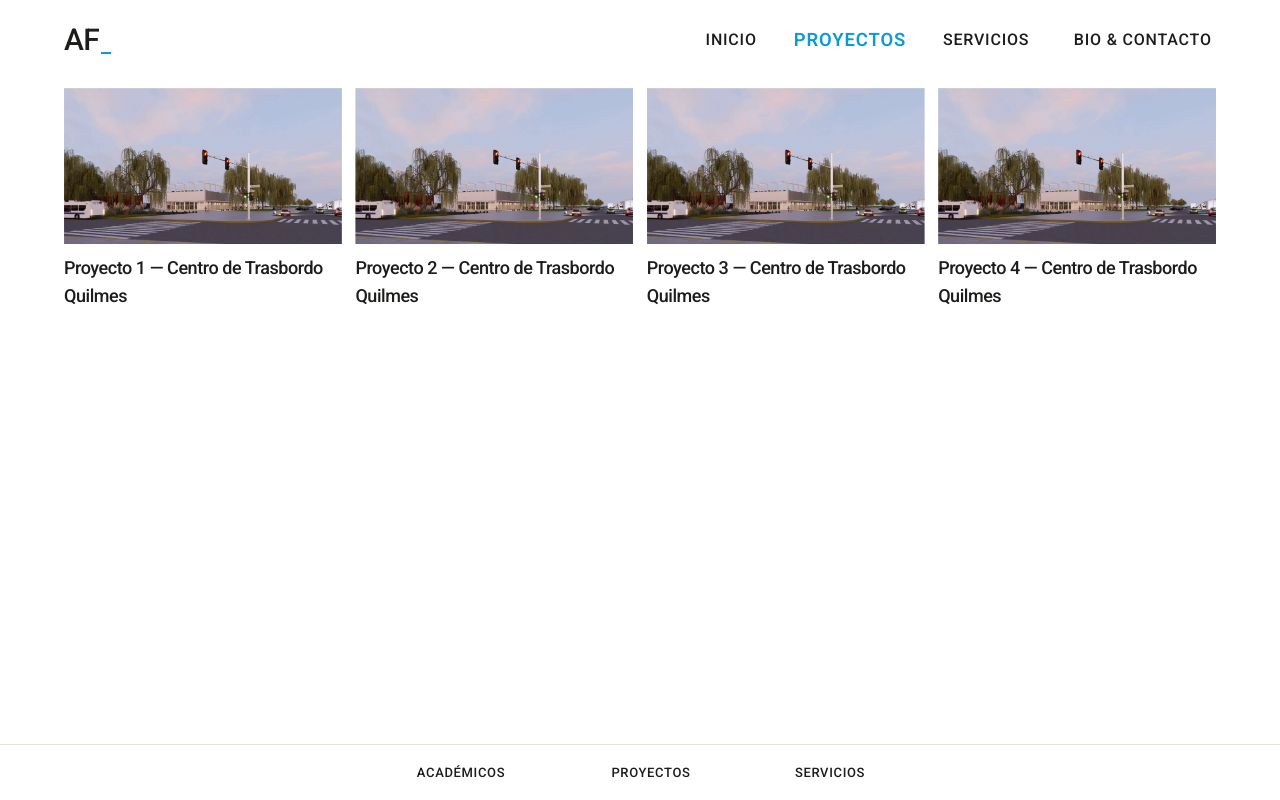
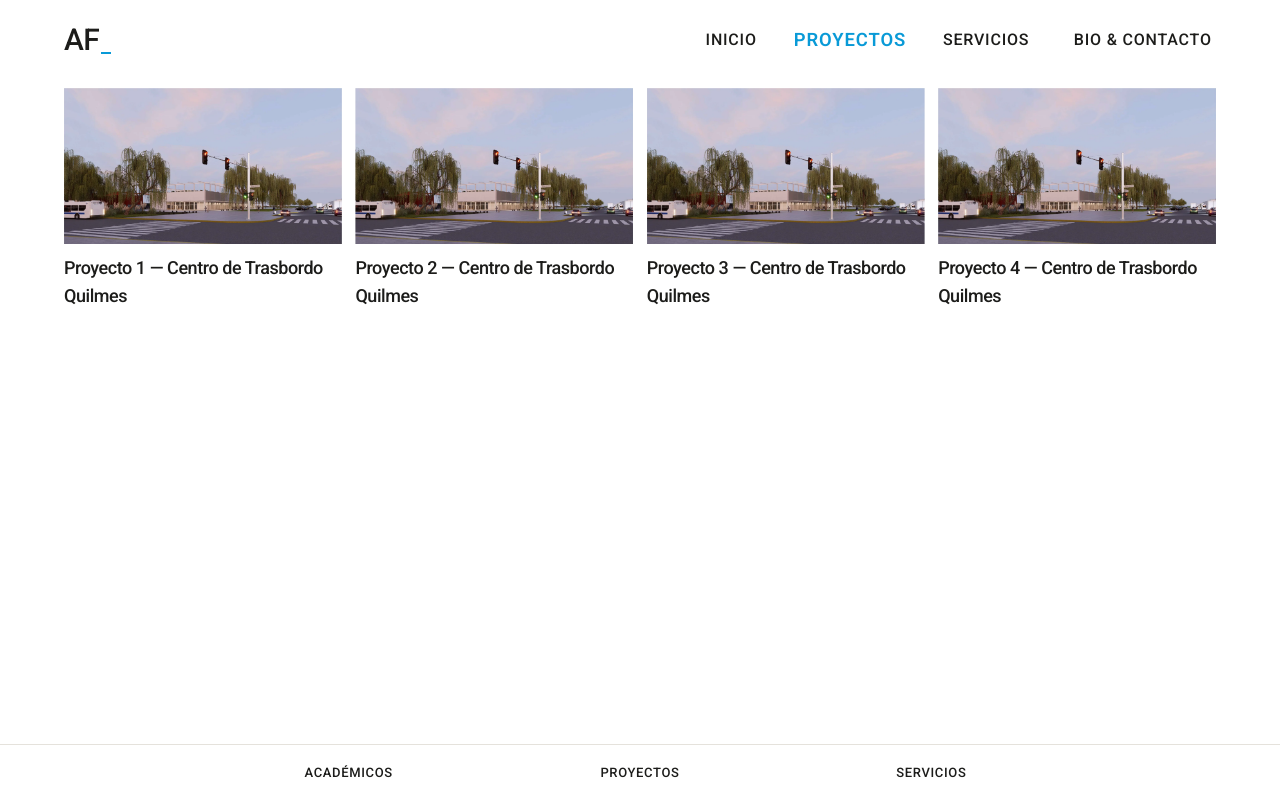
Before and after one commit to AlanAzezian/web-portfolio-agustin, a Next.js app: page /proyectos in a window 1280 px wide. Built offline with nearby package versions, Linux system fonts and the light colour scheme.

Commit message:
style: alinear geometricamente filtros de proyectos sobre las divisiones de columnas

```diff
--- a/src/components/ProjectGrid.tsx
+++ b/src/components/ProjectGrid.tsx
@@ -168,29 +168,38 @@ export default function ProjectGrid() {
         ))}
       </div>
 
-      {/* Barra Inferior de Filtros centrada con separación generosa */}
+      {/* Barra Inferior de Filtros alineada geométricamente con las 3 divisorias de la grilla de 4 columnas */}
       <footer
         role="navigation"
         aria-label="Filtros de proyectos"
-        className="fixed bottom-0 left-0 right-0 z-40 border-t border-[#E5E2DC] bg-[#FFFFFF]/90 backdrop-blur-md w-full px-6"
+        className="fixed bottom-0 left-0 right-0 z-40 border-t border-[#E5E2DC] bg-[#FFFFFF]/90 backdrop-blur-md w-full px-6 md:px-12 lg:px-16"
       >
-        <div className="w-full flex justify-center items-center gap-8 sm:gap-12 md:gap-16 mx-auto py-4">
-          {FILTER_TAGS.map((tag) => {
+        <div className="flex justify-center items-center gap-6 lg:grid lg:grid-cols-4 lg:gap-[13.5px] relative py-4">
+          {FILTER_TAGS.map((tag, idx) => {
             const isSelected = selectedTag === tag;
+            const colStartClass =
+              idx === 0
+                ? "lg:col-start-2"
+                : idx === 1
+                  ? "lg:col-start-3"
+                  : "lg:col-start-4";
 
             return (
+              <div
+                key={tag}
+                className={`${colStartClass} flex justify-start items-center`}
+              >
                 <button
-                key={tag}
                   type="button"
                   onClick={() => handleSelectTag(tag)}
-                className={`relative inline-flex flex-col items-center justify-center uppercase tracking-wider font-roboto px-3 py-0.5 cursor-pointer transition-colors duration-150 focus:outline-none focus-visible:outline-2 focus-visible:outline-offset-4 focus-visible:outline-acento ${
+                  className={`lg:-ml-[6.75px] lg:-translate-x-1/2 relative inline-flex flex-col items-center justify-center uppercase tracking-wider font-roboto py-0.5 cursor-pointer transition-all duration-200 whitespace-nowrap focus:outline-none focus-visible:outline-2 focus-visible:outline-offset-4 focus-visible:outline-acento ${
                     isSelected
                       ? "text-[15px] md:text-[16px] font-semibold font-[600] text-[#099AD7]"
                       : "text-[13px] font-medium font-[500] text-[#1C1C1A] hover:text-[#099AD7]"
                   }`}
                 >
                   <span>{tag}</span>
-                {/* Reserva de ancho en escala activa para evitar desplazamiento de vecinos */}
+                  {/* Reserva de ancho en escala activa para mantener el eje de centrado fijo */}
                   <span
                     aria-hidden="true"
                     className="invisible text-[15px] md:text-[16px] font-semibold font-[600] h-0 overflow-hidden select-none pointer-events-none"
@@ -198,6 +207,7 @@ export default function ProjectGrid() {
                     {tag}
                   </span>
                 </button>
+              </div>
             );
           })}
         </div>
```
Lines whose indentation alone changed are shown as unchanged.
